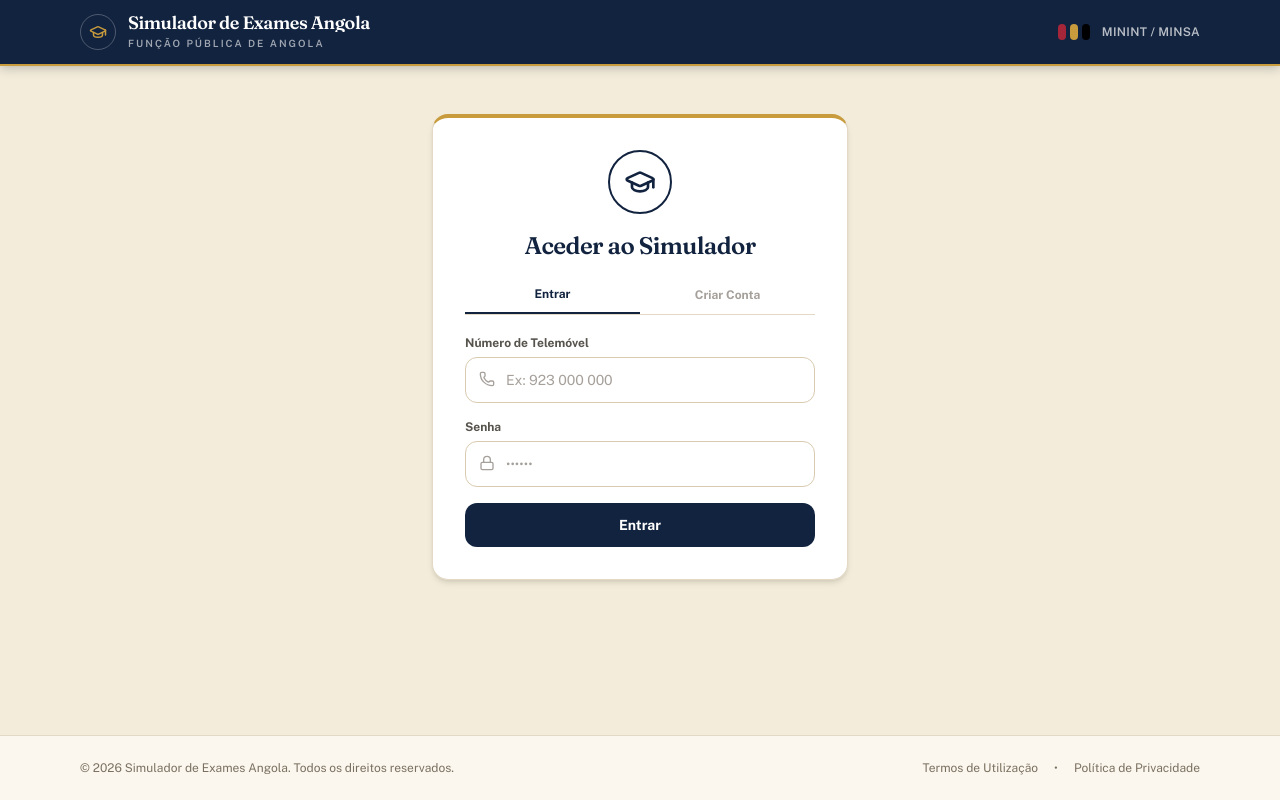
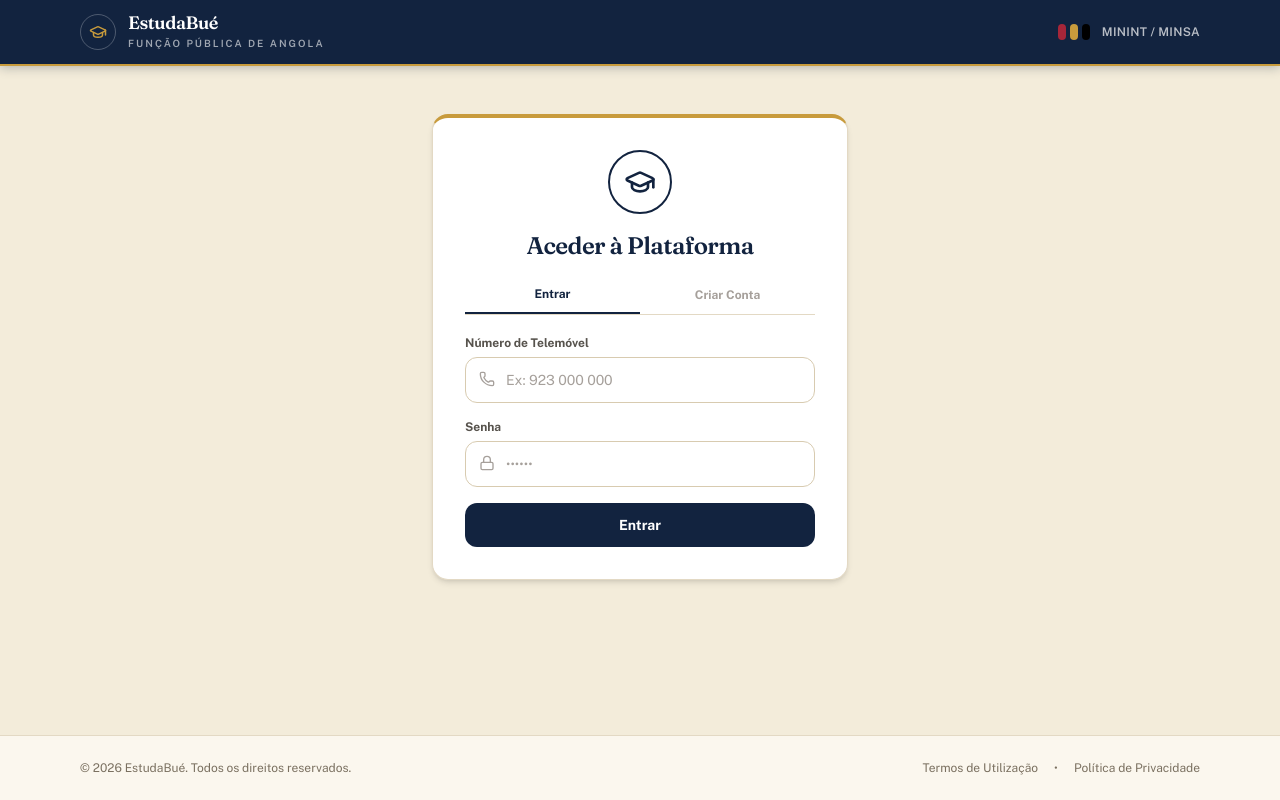
Before and after one commit to paulo-pnj1/SimulaConcurso, a React (Vite) app: page / in a window 1280 px wide. Built offline with nearby package versions, Linux system fonts and the light colour scheme; no server answers; the database is empty.

Commit message:
primeiro commit

```diff
--- a/index.html
+++ b/index.html
@@ -3,12 +3,12 @@
   <head>
     <meta charset="UTF-8" />
     <meta name="viewport" content="width=device-width, initial-scale=1.0, viewport-fit=cover" />
-    <title>Simulador de Exames Angola — MININT / MINSA</title>
+    <title>EstudaBué — Preparação para Concursos Públicos (MININT / MINSA)</title>
 
     <!-- PWA: torna o site instalável como app no telemóvel (Android/iOS/desktop) -->
     <link rel="manifest" href="/manifest.webmanifest" />
     <meta name="theme-color" content="#12233F" />
-    <meta name="description" content="Simulação de exames oficiais de ingresso na Função Pública de Angola (MININT e MINSA) e manuais de estudo para descarregar." />
+    <meta name="description" content="EstudaBué: plataforma de preparação para os exames oficiais de ingresso na Função Pública de Angola (MININT e MINSA), com testes de treino, correção comentada e manuais de estudo para descarregar." />
 
     <!-- Ícones -->
     <link rel="icon" type="image/png" sizes="32x32" href="/icons/favicon-32.png" />
@@ -18,7 +18,7 @@
     <!-- iOS: comportamento de app quando adicionado ao ecrã principal -->
     <meta name="apple-mobile-web-app-capable" content="yes" />
     <meta name="apple-mobile-web-app-status-bar-style" content="black-translucent" />
-    <meta name="apple-mobile-web-app-title" content="Simulador Exames" />
+    <meta name="apple-mobile-web-app-title" content="EstudaBué" />
 
     <link rel="preconnect" href="https://fonts.googleapis.com" />
     <link rel="preconnect" href="https://fonts.gstatic.com" crossorigin />
--- a/index_standalone.html
+++ b/index_standalone.html
@@ -3,7 +3,7 @@
 <head>
   <meta charset="UTF-8">
   <meta name="viewport" content="width=device-width, initial-scale=1.0">
-  <title>Simulador de Exames para Concursos Públicos - Angola</title>
+  <title>EstudaBué - Preparação para Concursos Públicos</title>
   <!-- Tailwind CSS v3 via CDN -->
   <script src="https://cdn.tailwindcss.com"></script>
   <!-- Google Fonts: Inter -->
@@ -31,7 +31,7 @@
         </div>
         <div>
           <span class="font-extrabold text-sm md:text-base text-white tracking-tight block leading-none">
-            SIMULADOR DE EXAMES ANGOLA
+            ESTUDABUÉ
           </span>
           <span class="text-[10px] font-bold text-slate-300 uppercase tracking-widest block mt-0.5">
             Função Pública de Angola
@@ -67,7 +67,7 @@
           Selecione o Ministério do Concurso
         </h1>
         <p class="text-lg text-[#64748B] max-w-2xl mx-auto">
-          Prepare-se para os concursos públicos de ingresso na Função Pública de Angola. Teste os seus conhecimentos com a nossa simulação de exames oficiais de admissão.
+          Prepare-se para os concursos públicos de ingresso na Função Pública de Angola. Teste os seus conhecimentos com os nossos testes de treino baseados nos exames oficiais de admissão.
         </p>
       </div>
 
@@ -115,7 +115,7 @@
             </p>
           </div>
           <div class="flex items-center text-sm font-semibold text-[#1A365D] mt-auto">
-            <span>Iniciar Simulação</span>
+            <span>Iniciar Teste</span>
             <svg xmlns="http://www.w3.org/2000/svg" class="w-4 h-4 ml-1 group-hover:translate-x-1 transition-transform" fill="none" viewBox="0 0 24 24" stroke="currentColor" stroke-width="2">
               <path stroke-linecap="round" stroke-linejoin="round" d="M9 5l7 7-7 7" />
             </svg>
@@ -144,7 +144,7 @@
             </p>
           </div>
           <div class="flex items-center text-sm font-semibold text-[#1A365D] mt-auto">
-            <span>Iniciar Simulação</span>
+            <span>Iniciar Teste</span>
             <svg xmlns="http://www.w3.org/2000/svg" class="w-4 h-4 ml-1 group-hover:translate-x-1 transition-transform" fill="none" viewBox="0 0 24 24" stroke="currentColor" stroke-width="2">
               <path stroke-linecap="round" stroke-linejoin="round" d="M9 5l7 7-7 7" />
             </svg>
@@ -273,7 +273,7 @@
         <div class="flex flex-col md:flex-row items-center justify-between gap-8">
           <div class="text-center md:text-left">
             <span class="text-xs font-bold text-[#64748B] uppercase tracking-widest block mb-2">
-              Resultado Oficial • Simulação Terminado
+              Resultado Oficial • Prova Terminada
             </span>
             <h2 id="res-titulo" class="text-2xl md:text-3xl font-extrabold text-[#1A365D] mb-4">
               Folha de Avaliação Individual
@@ -342,7 +342,7 @@
   <!-- Rodapé Institucional Geral -->
   <footer class="bg-white border-t border-gray-200 py-6 text-center text-xs text-gray-400 mt-12">
     <div class="max-w-6xl mx-auto px-4 flex flex-col sm:flex-row justify-between items-center gap-2">
-      <p>© 2026 Simulador de Exames Angola. Todos os direitos reservados.</p>
+      <p>© 2026 EstudaBué. Todos os direitos reservados.</p>
       <div class="flex space-x-4">
         <span class="hover:text-gray-600 cursor-help transition-colors">Termos de Utilização</span>
         <span>•</span>
@@ -358,7 +358,7 @@
         <svg xmlns="http://www.w3.org/2000/svg" class="w-8 h-8 text-amber-500" fill="none" viewBox="0 0 24 24" stroke="currentColor" stroke-width="2">
           <path stroke-linecap="round" stroke-linejoin="round" d="M12 9v2m0 4h.01m-6.938 4h13.856c1.54 0 2.502-1.667 1.732-3L13.732 4c-.77-1.333-2.694-1.333-3.464 0L3.34 16c-.77 1.333.192 3 1.732 3z" />
         </svg>
-        <h3 class="text-lg font-bold text-gray-900">Finalizar Simulação?</h3>
+        <h3 class="text-lg font-bold text-gray-900">Finalizar Prova?</h3>
       </div>
 
       <p id="confirm-modal-text" class="text-sm text-gray-500 leading-relaxed mb-6">
--- a/metadata.json
+++ b/metadata.json
@@ -1,6 +1,6 @@
 {
-  "name": "Simulador de Exames Angola",
-  "description": "Simulador de exames de concursos públicos em Angola para o MININT e MINSA, com cronómetro, folha de respostas e correção detalhada.",
+  "name": "EstudaBué",
+  "description": "EstudaBué: plataforma de preparação para concursos públicos em Angola para o MININT e MINSA, com testes de treino, cronómetro, folha de respostas e correção detalhada.",
   "requestFramePermissions": [],
   "majorCapabilities": ["MAJOR_CAPABILITY_SERVER_SIDE_GEMINI_API"]
 }
--- a/src/App.tsx
+++ b/src/App.tsx
@@ -356,7 +356,7 @@ export default function App() {
             </div>
             <div className="min-w-0">
               <span className="font-display font-semibold text-sm sm:text-base md:text-lg text-white tracking-tight block leading-none truncate">
-                Simulador de Exames Angola
+                EstudaBué
               </span>
               <span className="hidden sm:block text-[10px] font-semibold text-white/60 uppercase tracking-[0.2em] mt-1">
                 Função Pública de Angola
@@ -452,7 +452,7 @@ export default function App() {
           inferior, por isso só aparece a partir do breakpoint md */}
       <footer className="hidden md:block bg-[var(--color-paper-light)] border-t border-[var(--color-line)] py-6 text-center text-xs text-[var(--color-ink-faint)]">
         <div className="max-w-6xl mx-auto px-4 flex flex-col sm:flex-row justify-between items-center gap-2">
-          <p>© {new Date().getFullYear()} Simulador de Exames Angola. Todos os direitos reservados.</p>
+          <p>© {new Date().getFullYear()} EstudaBué. Todos os direitos reservados.</p>
           <div className="flex space-x-4">
             <span className="hover:text-[var(--color-navy)] cursor-help transition-colors">Termos de Utilização</span>
             <span>•</span>
--- a/src/components/AdminDashboard.tsx
+++ b/src/components/AdminDashboard.tsx
@@ -501,7 +501,7 @@ export default function AdminDashboard({ adminUser, onBack }: AdminDashboardProp
           className="inline-flex items-center space-x-2 text-stone-600 hover:text-[#12233F] font-bold text-sm transition-colors cursor-pointer"
         >
           <ArrowLeft className="w-4 h-4" />
-          <span>Voltar ao Simulador</span>
+          <span>Voltar à Plataforma</span>
         </button>
 
         <div className="bg-[#12233F]/10 text-[#12233F] text-xs font-bold px-3.5 py-1.5 rounded-full flex items-center gap-1.5">
--- a/src/components/AuthScreen.tsx
+++ b/src/components/AuthScreen.tsx
@@ -204,7 +204,7 @@ export default function AuthScreen({ onAuthSuccess }: AuthScreenProps) {
             <GraduationCap className="w-7 h-7 sm:w-8 sm:h-8" />
           </div>
           <h2 className="font-display text-xl sm:text-2xl font-semibold tracking-tight text-[#12233F]">
-            Aceder ao Simulador
+            Aceder à Plataforma
           </h2>
         </div>
 
--- a/src/components/CorpoSelectionScreen.tsx
+++ b/src/components/CorpoSelectionScreen.tsx
@@ -92,7 +92,7 @@ export default function CorpoSelectionScreen({
                   {corpo.sigla}
                 </span>
                 <div className="hidden sm:flex items-center text-sm font-semibold text-[#12233F] mt-auto">
-                  <span>Iniciar Simulação</span>
+                  <span>Iniciar Teste</span>
                   <ChevronRight className="w-4 h-4 ml-1 group-hover:translate-x-1 transition-transform" />
                 </div>
               </div>
--- a/src/components/PaymentGateScreen.tsx
+++ b/src/components/PaymentGateScreen.tsx
@@ -42,7 +42,7 @@ export default function PaymentGateScreen({
   };
 
   const whatsappMessage = encodeURIComponent(
-    `Olá! Fiz o pagamento de ${PREMIUM_CONFIG.priceLabel} para ativar o acesso ao Simulador de Exames Angola.\nNome: ${currentUser.name}\nNúmero registado: ${currentUser.telefone || ""}\nEnvio o comprovativo em anexo.`
+    `Olá! Fiz o pagamento de ${PREMIUM_CONFIG.priceLabel} para ativar o acesso ao EstudaBué.\nNome: ${currentUser.name}\nNúmero registado: ${currentUser.telefone || ""}\nEnvio o comprovativo em anexo.`
   );
   const whatsappLink = `https://wa.me/${PREMIUM_CONFIG.whatsappAdmin}?text=${whatsappMessage}`;
 
@@ -125,7 +125,7 @@ export default function PaymentGateScreen({
                 Acesso Bloqueado
               </h2>
               <p className="text-sm text-[#7A7060] leading-relaxed">
-                Para aceder aos estudos e simulações de exame de MININT e MINSA, ative o seu acesso com um
+                Para aceder aos estudos e testes de treino de MININT e MINSA, ative o seu acesso com um
                 pagamento único.
               </p>
             </div>
@@ -138,7 +138,7 @@ export default function PaymentGateScreen({
             <ul className="space-y-2 mb-6">
               {[
                 "Banco completo de perguntas MININT e MINSA",
-                "Simulações ilimitadas, sem restrições",
+                "Testes de treino ilimitados, sem restrições",
                 "Histórico completo de classificações",
                 "Explicações detalhadas de cada resposta",
               ].map((item) => (
--- a/src/components/ResultsScreen.tsx
+++ b/src/components/ResultsScreen.tsx
@@ -245,7 +245,7 @@ export default function ResultsScreen({
       </div>
 
       <div className="text-center mt-8 sm:mt-12 mb-4 sm:mb-6 text-[10px] sm:text-xs text-stone-400 px-4">
-        Simulador de Concurso Público em Angola • MININT & MINSA • Todos os direitos reservados.
+        EstudaBué • MININT & MINSA • Todos os direitos reservados.
       </div>
     </div>
   );
--- a/src/components/SimulatorScreen.tsx
+++ b/src/components/SimulatorScreen.tsx
@@ -401,7 +401,7 @@ export default function SimulatorScreen({
           <div className="bg-white rounded-2xl shadow-xl border border-stone-100 max-w-md w-full p-6 animate-in fade-in zoom-in-95 duration-250">
             <div className="flex items-center space-x-3 text-amber-600 mb-4">
               <AlertTriangle className="w-8 h-8" />
-              <h3 className="font-display text-lg font-semibold text-stone-900">Finalizar Simulação?</h3>
+              <h3 className="font-display text-lg font-semibold text-stone-900">Finalizar Prova?</h3>
             </div>
 
             <p className="text-sm text-stone-500 leading-relaxed mb-6">
@@ -441,7 +441,7 @@ export default function SimulatorScreen({
           <div className="bg-white rounded-2xl shadow-xl border border-stone-100 max-w-md w-full p-6 animate-in fade-in zoom-in-95 duration-250">
             <div className="flex items-center space-x-3 text-amber-600 mb-4">
               <AlertTriangle className="w-8 h-8" />
-              <h3 className="font-display text-lg font-semibold text-stone-900">Sair da Simulação?</h3>
+              <h3 className="font-display text-lg font-semibold text-stone-900">Sair da Prova?</h3>
             </div>
 
             <p className="text-sm text-stone-500 leading-relaxed mb-6">
```
Also changed, not shown: src/components/SelectionScreen.tsx (+5 -5 lines), public/manifest.webmanifest.
